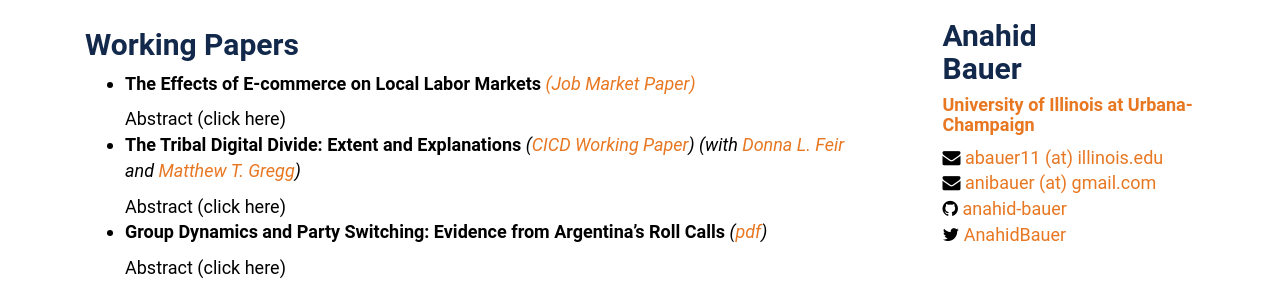
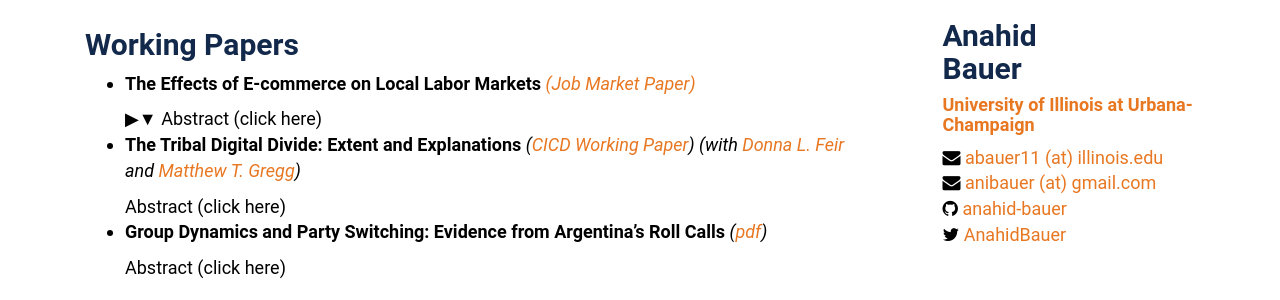
Before and after one commit to anahid-bauer/anahid-bauer.github.io, a Jekyll site: the page built from research.md, in a window 1280 px wide. Shown: the part 128-428 px from the top of the page. Built offline with Jekyll 4.4.1, drawn with Linux system fonts in a browser that asks for light colours; our own code applies the rules of GitHub Pages for plain Markdown files.

Commit message:
Update ani.css

```diff
--- a/assets/css/ani.css
+++ b/assets/css/ani.css
@@ -224,3 +224,10 @@ img.resize{
 .tag:hover::after {
    border-left-color: #000;
 }
+
+.icon-right:before {
+    content: "\25B6";
+}
+.icon-right:after {
+    content: "\25BC";
+}
```
